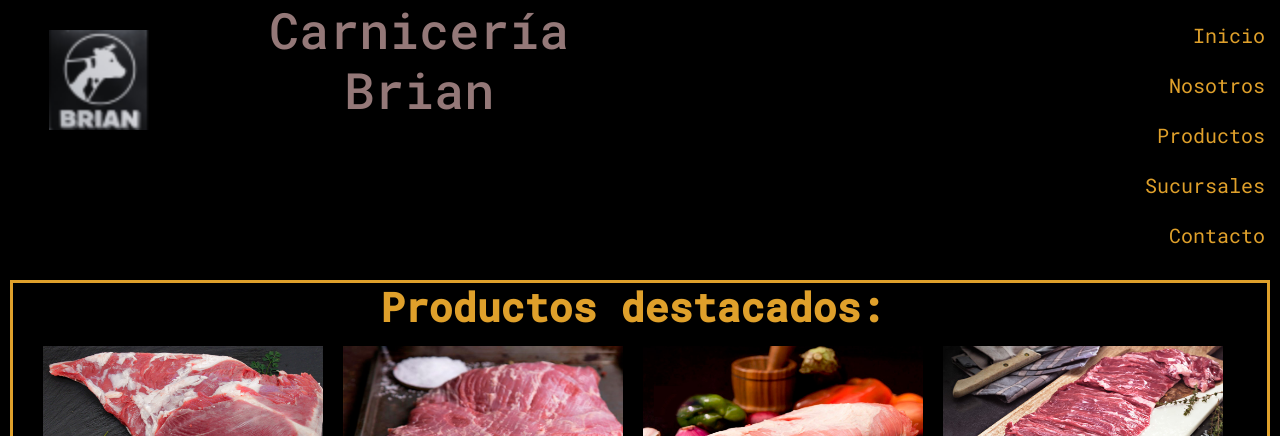
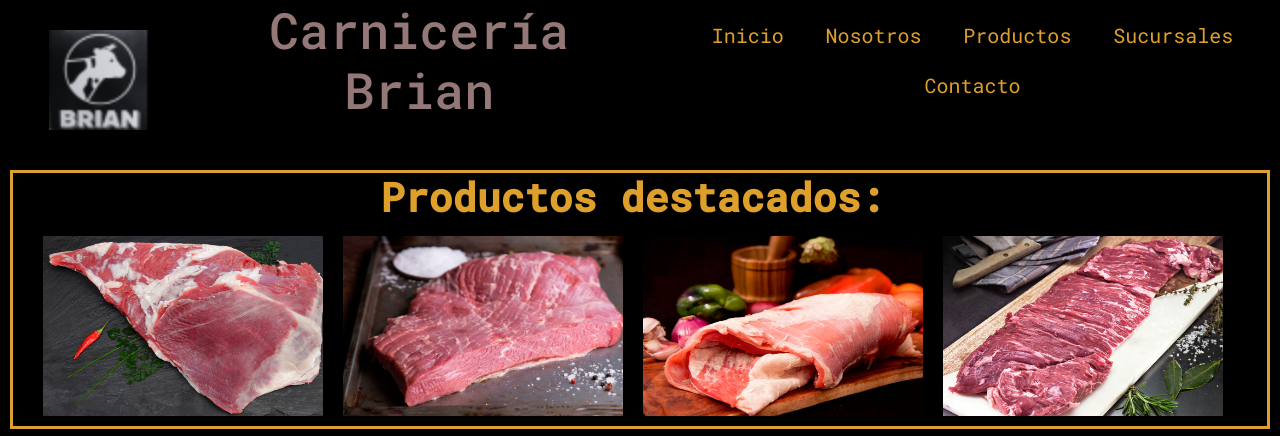
Before and after one commit to cristianpastorini/Proyecto-Uno, a website: page index.html in a window 1280 px wide. Shown: the top 436 px of the page. Drawn offline with nearby package versions, Linux system fonts and the light colour scheme.

Commit message:
commit16

```diff
--- a/scss/estilos.scss
+++ b/scss/estilos.scss
@@ -43,7 +43,7 @@ header{
 
     .menu3{
         display: flex;
-        flex-flow: column wrap;
+        flex-flow: row wrap;
         color: $ColorSecundario;
         font-family: 'Roboto Mono', monospace;
         font-size: 2rem;
```
Also changed, not shown: css/estilos.css.
